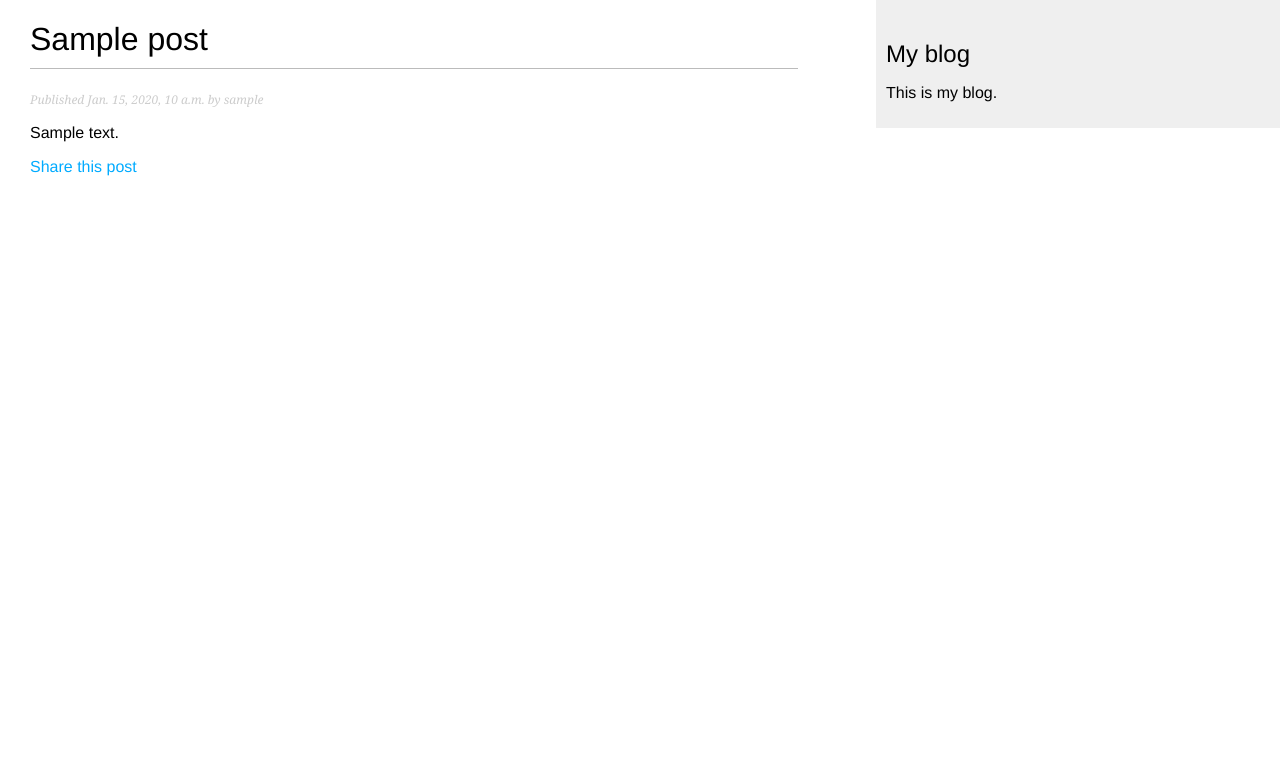
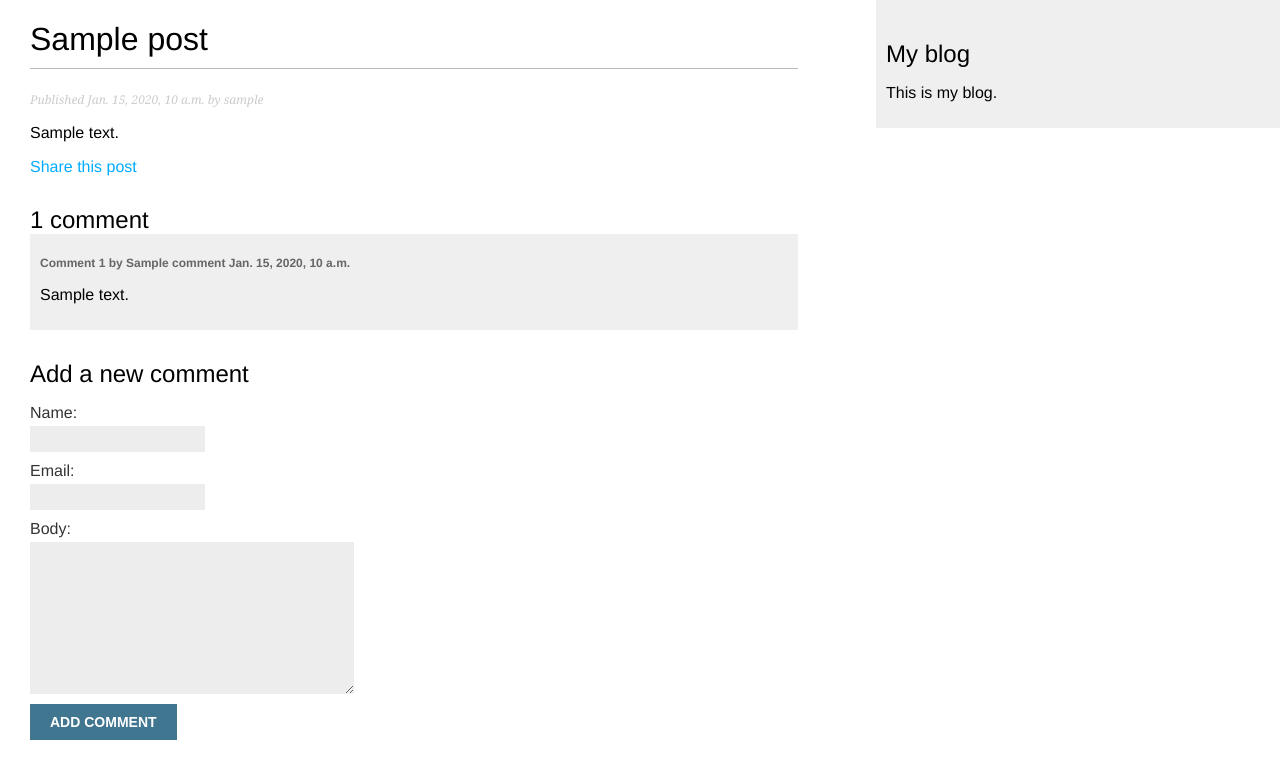
Before and after one commit to vsrusakov/my_site, a Django app: a page that uses mysite/blog/templates/blog/post/detail.html in a window 1280 px wide. Shown: the top 779 px of the page. Run offline with Django 5.2, Linux system fonts and the light colour scheme; tables that the repository leaves empty hold one stand-in row (values such as "Sample post").

Commit message:
добавил комментарии к постам

```diff
--- a/mysite/blog/forms.py
+++ b/mysite/blog/forms.py
@@ -1,4 +1,5 @@
 from django import forms
+from .models import Comment
 
 
 class EmailPostForm(forms.Form):
@@ -6,3 +7,9 @@ class EmailPostForm(forms.Form):
     email = forms.EmailField()
     to = forms.EmailField()
     comments = forms.CharField(required=False, widget=forms.Textarea)
+
+
+class CommentForm(forms.ModelForm):
+    class Meta:
+        model = Comment
+        fields = ['name', 'email', 'body']
--- a/mysite/blog/static/css/blog.css
+++ b/mysite/blog/static/css/blog.css
@@ -65,7 +65,7 @@ input, textarea {
 }
 input[type=submit] {
     font-weight:bold;
-    background:#00abff;
+    background:#417690;
     color:#fff;
     padding:10px 20px;
     font-size:14px;
--- a/mysite/blog/templates/blog/post/detail.html
+++ b/mysite/blog/templates/blog/post/detail.html
@@ -13,4 +13,21 @@
             Share this post
         </a>
     </p>
+    {% with comments.count as total_comments %}
+        <h2>
+            {{ total_comments }} comment{{ total_comments|pluralize }}
+        </h2>
+    {% endwith %}
+    {% for comment in comments %}
+        <div class="comment">
+            <p class="info">
+                Comment {{ forloop.counter }} by {{ comment.name }}
+                {{ comment.created }}
+            </p>
+            {{ comment.body|linebreaks }}
+        </div>
+    {% empty %}
+        <p>There are no comments</p>
+    {% endfor %}
+    {% include 'blog/post/includes/comment_form.html' %}
 {% endblock %}
--- /dev/null
+++ b/mysite/blog/templates/blog/post/includes/comment_form.html
@@ -0,0 +1,6 @@
+<h2>Add a new comment</h2>
+<form action="{% url 'blog:post_comment' post.id %}" method="post">
+    {{ form.as_p }}
+    {% csrf_token %}
+    <p><input type="submit" value="Add comment"></p>
+</form>
--- a/mysite/blog/urls.py
+++ b/mysite/blog/urls.py
@@ -6,8 +6,9 @@ app_name = 'blog'
 urlpatterns = [
     # path('', views.post_list, name='post_list'),
     path('', views.PostListView.as_view(), name='post_list'),
-    path('<int:year>/<int:month>/<int:day>/<slug:post>/',
+    path('<int:year>/<int:month>/<int:day>/<slug:slug>/',
          views.post_detail,
          name='post_detail'),
-    path('<int:post_id>', views.post_share, name='post_share'),
+    path('<int:post_id>/share/', views.post_share, name='post_share'),
+    path('<int:post_id>/comment/', views.post_comment, name='post_comment'),
 ]
--- a/mysite/blog/views.py
+++ b/mysite/blog/views.py
@@ -1,11 +1,11 @@
 from django.conf import settings
 from django.shortcuts import render, get_object_or_404
-# from django.http import Http404
-from .models import Post
+from .models import Post, Comment
 from django.core.paginator import Paginator, EmptyPage, PageNotAnInteger
 from django.views.generic import ListView
-from .forms import EmailPostForm
+from .forms import EmailPostForm, CommentForm
 from django.core.mail import send_mail
+from django.views.decorators.http import require_POST
 
 
 def post_share(request, post_id):
@@ -49,17 +49,20 @@ def post_list(request):
                   {'posts': posts})
 
 
-def post_detail(request, year, month, day, post):
+def post_detail(request, year, month, day, slug):
     post = get_object_or_404(Post,
                              status=Post.Status.PUBLISHED,
-                             slug=post,
+                             slug=slug,
                              publish__year=year,
                              publish__month=month,
                              publish__day=day)
-
+    comments = post.comments.filter(active=True)
+    form = CommentForm()
     return render(request,
                   'blog/post/detail.html',
-                  {'post': post})
+                  {'post': post,
+                   'comments': comments,
+                   'form': form})
 
 
 class PostListView(ListView):
@@ -70,3 +73,20 @@ class PostListView(ListView):
     context_object_name = 'posts'
     paginate_by = 3
     template_name = 'blog/post/list.html'
+
+
+@require_POST
+def post_comment(request, post_id):
+    post = get_object_or_404(Post,
+                             id=post_id,
+                             status=Post.Status.PUBLISHED)
+    comment = None
+    form = CommentForm(data=request.POST)
+    if form.is_valid():
+        comment = form.save(commit=False)
+        comment.post = post
+        comment.save()
+    return render(request, 'blog/post/comment.html',
+                  {'post': post,
+                   'form': form,
+                   'comment': comment})
```
Also changed, not shown: mysite/blog/admin.py (+8 -1 lines), mysite/blog/templates/blog/post/comment.html (added, +12 -0 lines), mysite/blog/migrations/0003_comment.py (added).
